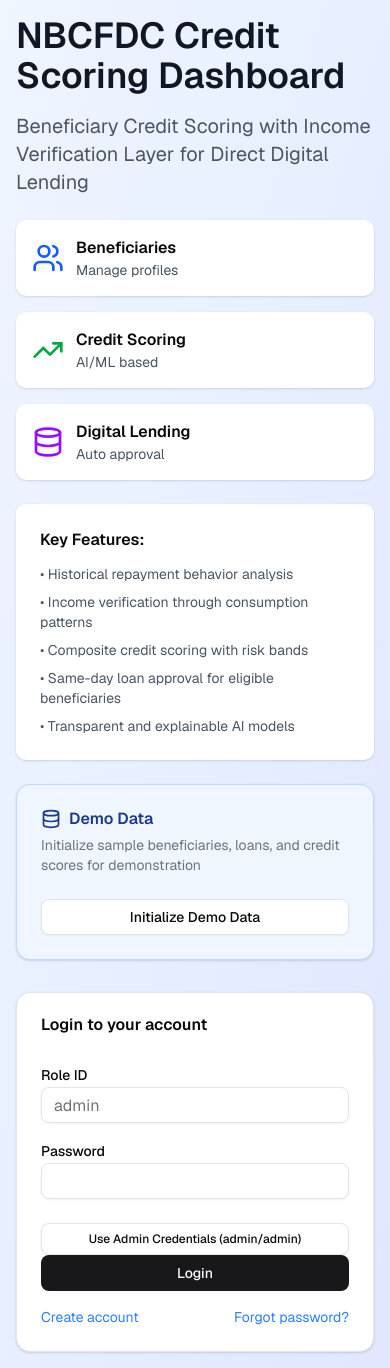
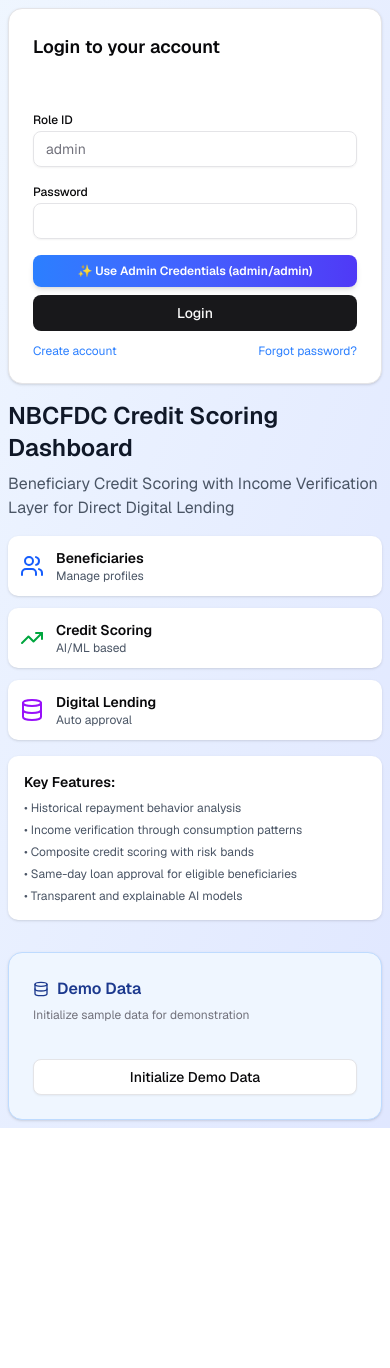
Before and after one commit to TeamNueralNode/jeevandhan_dashboard, a Next.js app: page / in a window 390 px wide. After the commit the page ends 1128 px from the top, so only its background shows below. Built offline with nearby package versions, Linux system fonts and the light colour scheme; no server answers.

Commit message:
refactor(home): enhance layout and responsiveness of the login page

```diff
--- a/app/page.tsx
+++ b/app/page.tsx
@@ -107,46 +107,46 @@
   };
 
   return (
-    <div className="min-h-screen bg-gradient-to-br from-blue-50 to-indigo-100 flex items-center justify-center p-4">
-      <div className="max-w-6xl w-full grid grid-cols-1 lg:grid-cols-2 gap-8 items-center">
+    <div className="min-h-screen bg-gradient-to-br from-blue-50 to-indigo-100 flex items-center justify-center p-2 sm:p-4 md:p-6">
+      <div className="max-w-6xl w-full grid grid-cols-1 lg:grid-cols-2 gap-4 sm:gap-6 lg:gap-8 items-start lg:items-center">
         {/* Left side - Information */}
-        <div className="space-y-6">
+        <div className="space-y-4 sm:space-y-6 order-2 lg:order-1">
           <div>
-            <h1 className="text-4xl font-bold text-gray-900 mb-4">
+            <h1 className="text-2xl sm:text-3xl lg:text-4xl font-bold text-gray-900 mb-2 sm:mb-4">
               NBCFDC Credit Scoring Dashboard
             </h1>
-            <p className="text-xl text-gray-600 mb-6">
+            <p className="text-base sm:text-lg lg:text-xl text-gray-600 mb-4 sm:mb-6">
               Beneficiary Credit Scoring with Income Verification Layer for Direct Digital Lending
             </p>
           </div>
 
-          <div className="grid grid-cols-1 sm:grid-cols-3 gap-4">
-            <div className="flex items-center space-x-3 p-4 bg-white rounded-lg shadow-sm">
-              <Users className="h-8 w-8 text-blue-600" />
+          <div className="grid grid-cols-1 sm:grid-cols-3 gap-3 sm:gap-4">
+            <div className="flex items-center space-x-3 p-3 sm:p-4 bg-white rounded-lg shadow-sm">
+              <Users className="h-6 w-6 sm:h-8 sm:w-8 text-blue-600 flex-shrink-0" />
               <div>
-                <div className="font-semibold">Beneficiaries</div>
-                <div className="text-sm text-gray-600">Manage profiles</div>
+                <div className="font-semibold text-sm sm:text-base">Beneficiaries</div>
+                <div className="text-xs sm:text-sm text-gray-600">Manage profiles</div>
               </div>
             </div>
-            <div className="flex items-center space-x-3 p-4 bg-white rounded-lg shadow-sm">
-              <TrendingUp className="h-8 w-8 text-green-600" />
+            <div className="flex items-center space-x-3 p-3 sm:p-4 bg-white rounded-lg shadow-sm">
+              <TrendingUp className="h-6 w-6 sm:h-8 sm:w-8 text-green-600 flex-shrink-0" />
               <div>
-                <div className="font-semibold">Credit Scoring</div>
-                <div className="text-sm text-gray-600">AI/ML based</div>
+                <div className="font-semibold text-sm sm:text-base">Credit Scoring</div>
+                <div className="text-xs sm:text-sm text-gray-600">AI/ML based</div>
               </div>
             </div>
-            <div className="flex items-center space-x-3 p-4 bg-white rounded-lg shadow-sm">
-              <Database className="h-8 w-8 text-purple-600" />
+            <div className="flex items-center space-x-3 p-3 sm:p-4 bg-white rounded-lg shadow-sm">
+              <Database className="h-6 w-6 sm:h-8 sm:w-8 text-purple-600 flex-shrink-0" />
               <div>
-                <div className="font-semibold">Digital Lending</div>
-                <div className="text-sm text-gray-600">Auto approval</div>
+                <div className="font-semibold text-sm sm:text-base">Digital Lending</div>
+                <div className="text-xs sm:text-sm text-gray-600">Auto approval</div>
               </div>
             </div>
           </div>
 
-          <div className="bg-white p-6 rounded-lg shadow-sm">
-            <h3 className="font-semibold mb-3">Key Features:</h3>
-            <ul className="space-y-2 text-sm text-gray-600">
+          <div className="bg-white p-4 sm:p-6 rounded-lg shadow-sm">
+            <h3 className="font-semibold mb-2 sm:mb-3 text-sm sm:text-base">Key Features:</h3>
+            <ul className="space-y-1.5 sm:space-y-2 text-xs sm:text-sm text-gray-600">
               <li>• Historical repayment behavior analysis</li>
               <li>• Income verification through consumption patterns</li>
               <li>• Composite credit scoring with risk bands</li>
@@ -155,13 +155,13 @@
             </ul>
           </div>
 
-          <Card className="bg-blue-50 border-blue-200">
-            <CardHeader>
-              <CardTitle className="text-blue-900 flex items-center">
-                <Database className="h-5 w-5 mr-2" />
+          <Card className="bg-blue-50 border-blue-200 hidden sm:block">
+            <CardHeader className="pb-3">
+              <CardTitle className="text-blue-900 flex items-center text-base sm:text-lg">
+                <Database className="h-4 w-4 sm:h-5 sm:w-5 mr-2" />
                 Demo Data
               </CardTitle>
-              <CardDescription>
+              <CardDescription className="text-xs sm:text-sm">
                 Initialize sample beneficiaries, loans, and credit scores for demonstration
               </CardDescription>
             </CardHeader>
@@ -169,7 +169,7 @@
               <Button
                 onClick={handleInitializeDemo}
                 disabled={isInitializing}
-                className="w-full"
+                className="w-full text-sm"
                 variant="outline"
               >
                 {isInitializing ? "Initializing..." : "Initialize Demo Data"}
@@ -179,17 +179,17 @@
         </div>
 
         {/* Right side - Login */}
-        <Card className="w-full max-w-md mx-auto">
-        <CardHeader>
-          <CardTitle>Login to your account</CardTitle>
+        <Card className="w-full max-w-md mx-auto order-1 lg:order-2">
+        <CardHeader className="pb-4 sm:pb-6">
+          <CardTitle className="text-lg sm:text-xl">Login to your account</CardTitle>
           {error && (
-            <CardDescription className="text-red-500">{error}</CardDescription>
+            <CardDescription className="text-red-500 text-xs sm:text-sm">{error}</CardDescription>
           )}
         </CardHeader>
         <form onSubmit={handleLogin}>
-          <CardContent className="space-y-4">
+          <CardContent className="space-y-3 sm:space-y-4">
             <div className="space-y-2">
-              <label htmlFor="roleId" className="text-sm font-medium">Role ID</label>
+              <label htmlFor="roleId" className="text-xs sm:text-sm font-medium">Role ID</label>
               <Input
                 id="roleId"
                 placeholder="admin"
@@ -197,39 +197,40 @@
                 value={roleId}
                 onChange={(e) => setRoleId(e.target.value)}
                 required
+                className="text-sm sm:text-base"
               />
             </div>
             <div className="space-y-2">
-              <label htmlFor="password" className="text-sm font-medium">Password</label>
+              <label htmlFor="password" className="text-xs sm:text-sm font-medium">Password</label>
               <Input
                 id="password"
                 type="password"
                 value={password}
                 onChange={(e) => setPassword(e.target.value)}
                 required
+                className="text-sm sm:text-base"
               />
             </div>
-            <div className="pt-2">
+            <div className="pt-1 pb-2 sm:pt-2">
               <Button
                 type="button"
-                variant="outline"
                 size="sm"
                 onClick={handleFillAdminCredentials}
-                className="w-full text-xs"
+                className="w-full text-xs bg-gradient-to-r from-blue-500 to-indigo-600 hover:from-blue-600 hover:to-indigo-700 text-white shadow-md hover:shadow-lg transition-all duration-200 border-0 font-semibold"
               >
-                Use Admin Credentials (admin/admin)
+                ✨ Use Admin Credentials (admin/admin)
               </Button>
             </div>
           </CardContent>
-          <CardFooter className="flex flex-col space-y-4">
+          <CardFooter className="flex flex-col space-y-3 sm:space-y-4">
             <Button
               type="submit"
-              className="w-full"
+              className="w-full text-sm sm:text-base"
               disabled={loading}
             >
               {loading ? "Logging in..." : "Login"}
             </Button>
-            <div className="flex justify-between w-full text-sm">
+            <div className="flex justify-between w-full text-xs sm:text-sm">
               <a href="/signup" className="text-blue-500 hover:underline">
                 Create account
               </a>
@@ -240,6 +241,29 @@
           </CardFooter>
         </form>
         </Card>
+
+        {/* Mobile-only Demo Data Button */}
+        <Card className="bg-blue-50 border-blue-200 sm:hidden order-3">
+          <CardHeader className="pb-3">
+            <CardTitle className="text-blue-900 flex items-center text-base">
+              <Database className="h-4 w-4 mr-2" />
+              Demo Data
+            </CardTitle>
+            <CardDescription className="text-xs">
+              Initialize sample data for demonstration
+            </CardDescription>
+          </CardHeader>
+          <CardContent>
+            <Button
+              onClick={handleInitializeDemo}
+              disabled={isInitializing}
+              className="w-full text-sm"
+              variant="outline"
+            >
+              {isInitializing ? "Initializing..." : "Initialize Demo Data"}
+            </Button>
+          </CardContent>
+        </Card>
       </div>
     </div>
   );
```
Also changed, not shown: app/dashboard/page.tsx (+150 -78 lines).
